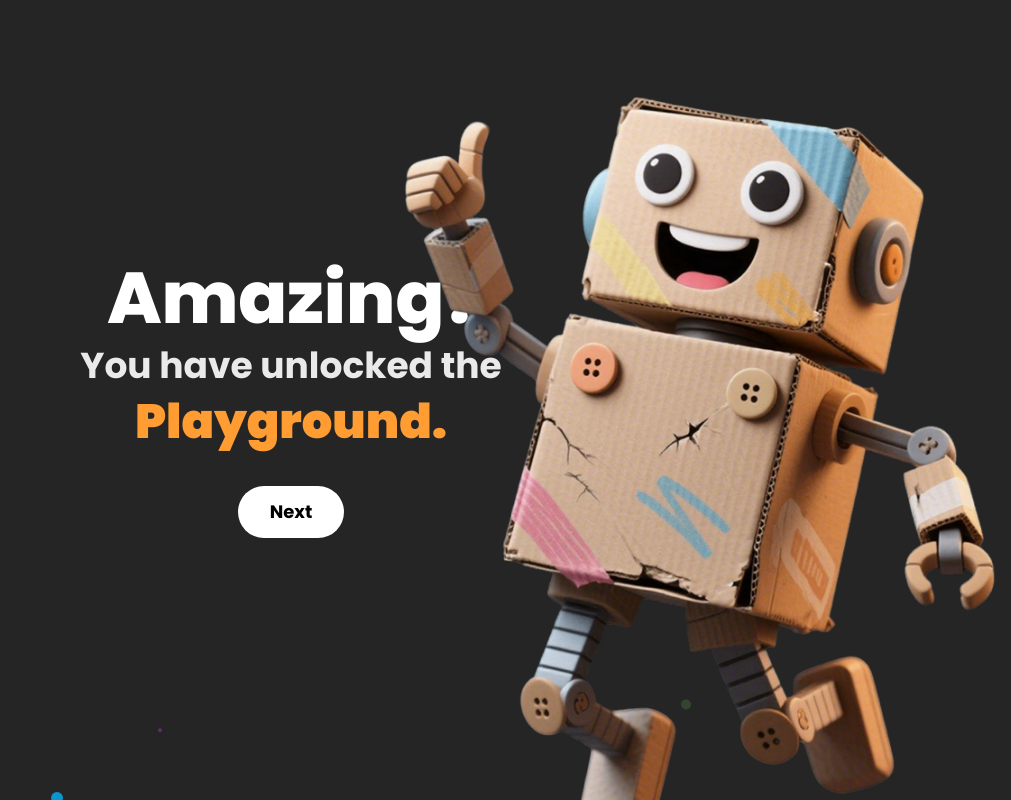
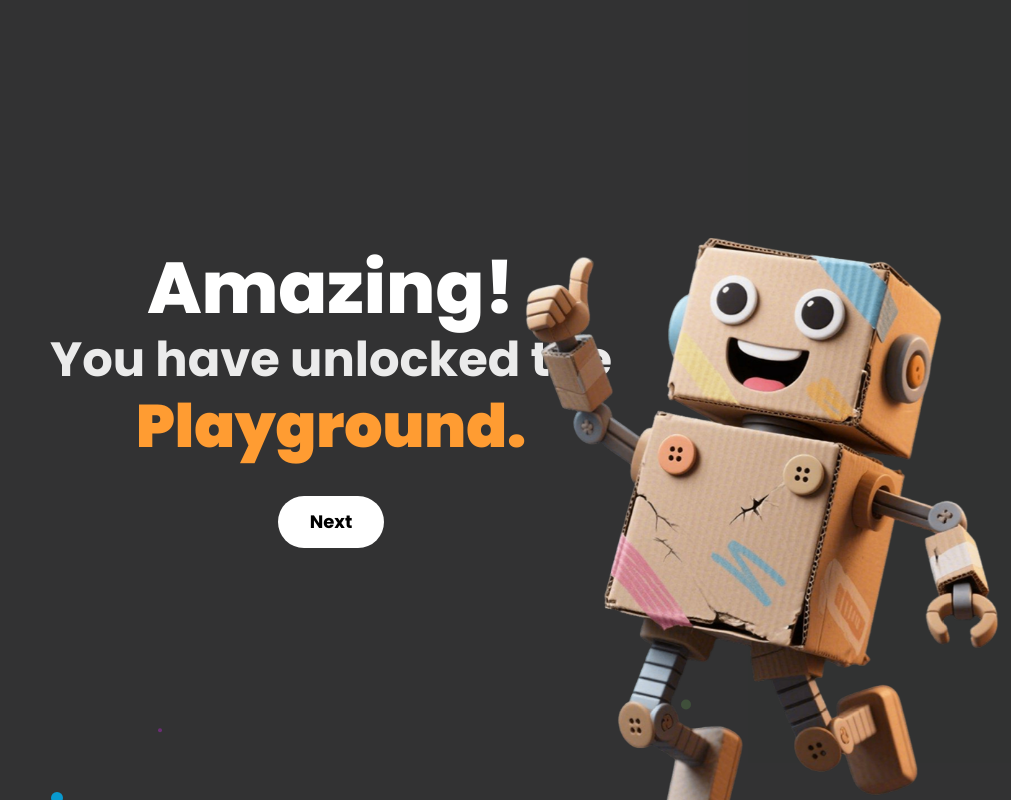
Before and after one commit to MagicBitTutorial123/Neo, a Next.js app: page /playground-unlocked in a window 1280 px wide. Shown: the whole page, without its empty margins (269-1280 px from the left). Built offline with nearby package versions, Linux system fonts and the light colour scheme.

Commit message:
Implemented the playground-unlocked overlay. (temporarily in the demo page)

```diff
--- a/app/demo/page.tsx
+++ b/app/demo/page.tsx
@@ -1,16 +1,42 @@
 "use client";
+import { useState } from "react";
 import SideNavbar from "@/components/SideNavbar";
+import PlaygroundUnlocked from "@/components/PlaygroundUnlocked";
 
 export default function DemoPage() {
+  const [showOverlay, setShowOverlay] = useState(false);
+
   return (
     <div className="flex h-screen bg-[#F8F9FC]">
-      <SideNavbar />
+      <SideNavbar playgroundActive={showOverlay} />
       <div className="flex-1 flex items-center justify-center">
         <div className="text-center">
           <h1 className="text-4xl font-bold text-[#222E3A] mb-4">Demo</h1>
-          <p className="text-lg text-gray-600">Demo page coming soon!</p>
+          <p className="text-lg text-gray-600 mb-8">
+            Demo page for testing components!
+          </p>
+
+          {/* Demo Buttons */}
+          <div className="space-y-4">
+            <button
+              onClick={() => setShowOverlay(true)}
+              className="px-6 py-3 bg-[#00AEEF] text-white rounded-full font-semibold hover:bg-[#0098D4] transition-colors shadow-lg hover:shadow-xl"
+            >
+              Show Playground Unlocked Overlay
+            </button>
+
+            <div className="text-sm text-gray-500 mt-4">
+              Click the button above to see the playground unlocked celebration
+              overlay
+            </div>
+          </div>
         </div>
       </div>
+
+      {/* Playground Unlocked Overlay */}
+      {showOverlay && (
+        <PlaygroundUnlocked onClose={() => setShowOverlay(false)} />
+      )}
     </div>
   );
 }
--- a/app/signup/page.tsx
+++ b/app/signup/page.tsx
@@ -74,9 +74,9 @@ export default function SignupMain() {
             <div className="flex items-center gap-8 mt-8">
               <LetsGoButton
                 style={{
-                  width: 361,
-                  height: 77.5,
-                  fontSize: 24,
+                  width: 300,
+                  height: 65,
+                  fontSize: 20,
                 }}
                 onClick={() => {
                   setTimeout(() => router.push("/signup/mobile"), 300);
--- a/components/NextButton.tsx
+++ b/components/NextButton.tsx
@@ -15,11 +15,11 @@ export default function NextButton({
       type="submit"
       className="mt-8 flex items-center justify-center font-bold text-white shadow-md focus:outline-none"
       style={{
-        width: 361,
-        height: 77.5,
+        width: 300,
+        height: 65,
         borderRadius: 35,
         background: disabled ? "#808080" : hovered ? "#0A6CFF" : "#00AEEF",
-        fontSize: 24,
+        fontSize: 20,
         transform: hovered && !disabled ? "scale(1.06)" : "scale(1)",
         cursor: disabled ? "not-allowed" : "pointer",
         opacity: disabled ? 0.7 : 1,
--- a/components/PlaygroundUnlocked.tsx
+++ b/components/PlaygroundUnlocked.tsx
@@ -24,14 +24,16 @@ export default function PlaygroundUnlocked({
     router.push("/playground");
   };
 
+  const handleClose = () => {
+    if (onClose) {
+      onClose();
+    }
+  };
+
   return (
     <div
       className="fixed inset-0 flex items-center justify-center z-50"
-      style={{ backgroundColor: "rgba(0,0,0,0.5)" }}
-    >
-      <div
-        className="fixed inset-0 flex items-center justify-center z-50"
-        style={{ backgroundColor: "rgba(0,0,0,0.7)" }}
+      style={{ backgroundColor: "rgba(0,0,0,0.8)" }}
     >
       {/* Background Bubbles Animation */}
       {showContent && (
@@ -69,42 +71,56 @@ export default function PlaygroundUnlocked({
         </>
       )}
 
-        <div className="flex flex-row items-center justify-start w-full max-w-5xl mx-auto">
-          {/* Left: Content */}
+      <div className="flex flex-col lg:flex-row items-center justify-center w-full max-w-4xl lg:max-w-5xl mx-auto">
+        {/* Content */}
         <motion.div
           initial={{ y: 50, opacity: 0 }}
           animate={showContent ? { y: 0, opacity: 1 } : {}}
           transition={{ duration: 0.8, delay: 0.3 }}
-            className="flex flex-col items-center justify-center flex-1 -ml-40"
+          className="flex flex-col items-center justify-center flex-1 text-center -mt-24 sm:-mt-20 md:-mt-16 lg:mt-0 lg:mb-0 lg:-ml-20"
         >
           {/* Celebration Text */}
           <motion.div
             initial={{ scale: 0 }}
             animate={showContent ? { scale: 1 } : {}}
             transition={{ duration: 0.6, delay: 0.5, type: "spring" }}
-              className="text-center"
+            className="text-center px-4"
           >
-              <div className="text-4xl md:text-6xl lg:text-7xl font-extrabold text-white mb-3">
+            <div className="text-3xl sm:text-4xl md:text-5xl lg:text-6xl xl:text-7xl 2xl:text-8xl font-extrabold text-white mb-2 sm:mb-3">
               Amazing!
             </div>
-              <div className="text-2xl md:text-3xl lg:text-4xl font-bold text-white/90 mb-3">
+            <div className="text-xl sm:text-2xl md:text-3xl lg:text-4xl xl:text-5xl font-bold text-white/90 mb-2 sm:mb-3">
               You have unlocked the
             </div>
-              <div className="text-3xl md:text-4xl lg:text-5xl font-black text-[#FF9C32] mb-10">
+            <div className="text-2xl sm:text-3xl md:text-4xl lg:text-5xl xl:text-6xl font-black text-[#FF9C32] mb-6 sm:mb-8 lg:mb-10">
               Playground.
             </div>
           </motion.div>
 
-            {/* Next Button */}
+          {/* Buttons */}
+          <div className="flex flex-col sm:flex-row gap-3 sm:gap-4 px-4">
             <motion.button
               initial={{ y: 30, opacity: 0 }}
               animate={showContent ? { y: 0, opacity: 1 } : {}}
               transition={{ duration: 0.6, delay: 0.8 }}
               onClick={handleNext}
-              className="px-8 py-3 rounded-full bg-white text-black font-bold text-lg focus:outline-none focus:ring-2 focus:ring-white transition-all duration-200 hover:bg-gray-100 hover:scale-105 hover:shadow-lg"
+              className="px-6 sm:px-8 py-2.5 sm:py-3 rounded-full bg-white text-black font-bold text-base sm:text-lg focus:outline-none focus:ring-2 focus:ring-white transition-all duration-200 hover:bg-gray-100 hover:scale-105 hover:shadow-lg"
             >
               Next
             </motion.button>
+
+            {onClose && (
+              <motion.button
+                initial={{ y: 30, opacity: 0 }}
+                animate={showContent ? { y: 0, opacity: 1 } : {}}
+                transition={{ duration: 0.6, delay: 0.9 }}
+                onClick={handleClose}
+                className="px-6 sm:px-8 py-2.5 sm:py-3 rounded-full bg-gray-600 text-white font-bold text-base sm:text-lg focus:outline-none focus:ring-2 focus:ring-gray-500 transition-all duration-200 hover:bg-gray-700 hover:scale-105 hover:shadow-lg"
+              >
+                Close
+              </motion.button>
+            )}
+          </div>
         </motion.div>
 
         {/* Right: Robot Illustration */}
@@ -123,14 +139,13 @@ export default function PlaygroundUnlocked({
             delay: 0.6,
             ease: "easeOut",
           }}
+          className="flex justify-center lg:justify-end w-full lg:w-auto"
         >
           <img
             src="/happy-bot.png"
             alt="Robot"
-              className="hidden md:block fixed right-0 bottom-0 object-contain"
+            className="fixed bottom-0 left-1/2 -translate-x-1/2 md:left-auto md:right-0 md:translate-x-0 object-contain h-72 sm:h-80 md:h-96 lg:h-[70vh] xl:h-[80vh] 2xl:h-screen"
             style={{
-                height: "100vh",
-                maxHeight: "100vh",
               width: "auto",
               zIndex: 5,
               pointerEvents: "none",
@@ -139,6 +154,5 @@ export default function PlaygroundUnlocked({
         </motion.div>
       </div>
     </div>
-    </div>
   );
 }
```
Also changed, not shown: components/SideNavbar.tsx (+5 -1 lines). Lines whose indentation alone changed are shown as unchanged.
